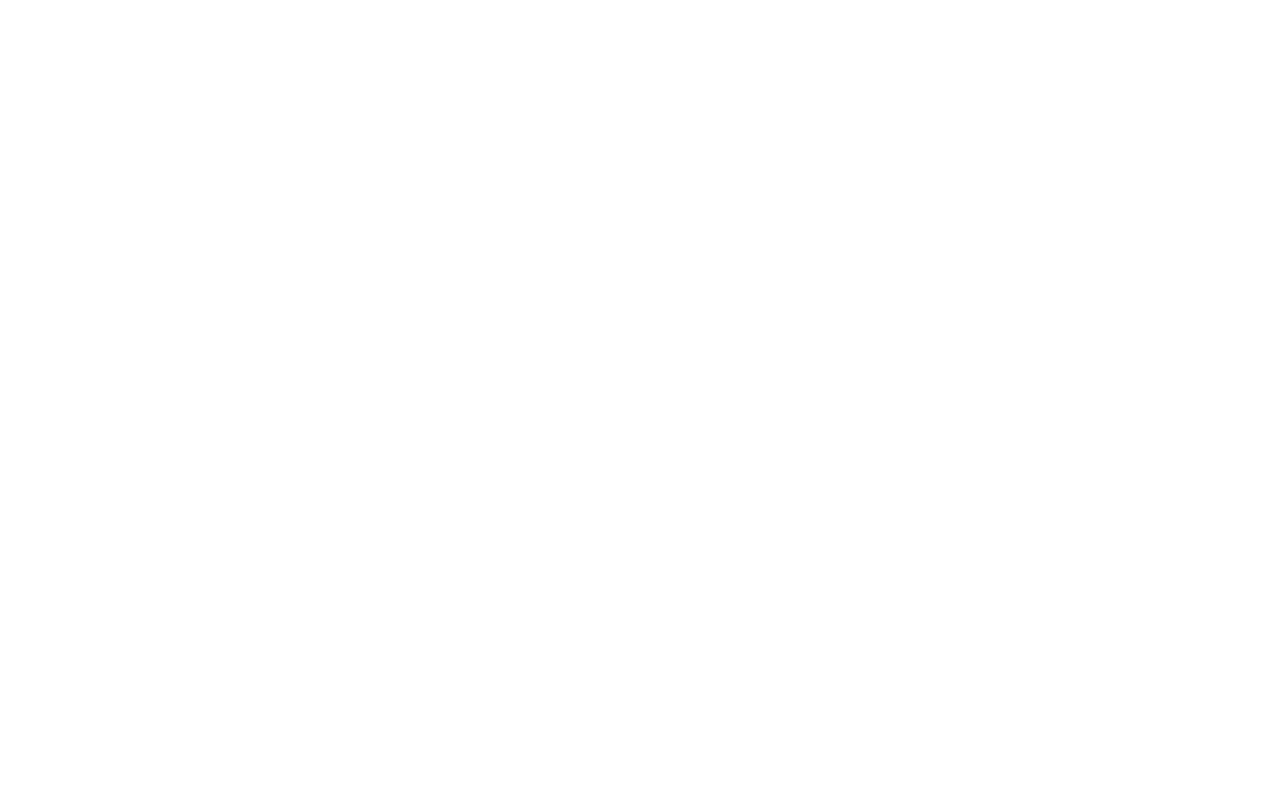
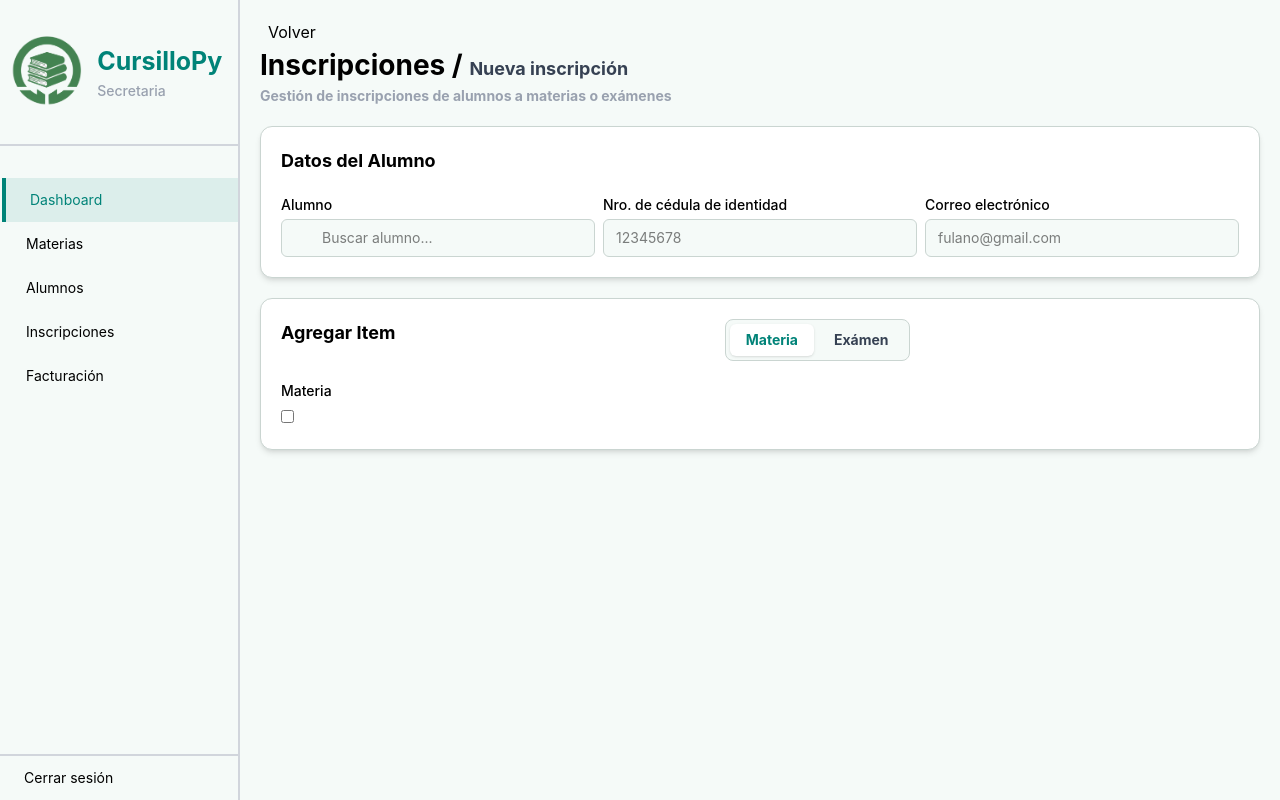
Before and after one commit to leoAchu16/cursillo-ui, a React (Vite) app: page /inscripciones/nueva in a window 1280 px wide. Before the commit this address had no page. Built offline with nearby package versions, Linux system fonts and the light colour scheme; what @iconify/tailwind4 would draw is missing.

Commit message:
Paginas dashboard y nueva isncripcion, estilos en index.css

```diff
--- a/src/App.jsx
+++ b/src/App.jsx
@@ -7,6 +7,8 @@
 import { EnrollmentsPage } from './pages/EnrollmentsPage'
 import { StudentsPage } from './pages/StudentsPage'
 import { InvoicePage } from './pages/InvoicePage'
+import { DashboardPage } from './pages/DashboardPage'
+import { NewEnrollmentPage } from './pages/NewEnrollmentPage'
 
 function App() {
 
@@ -15,10 +17,12 @@
       <Routes>
         {/*Rutas con el layout de secretaria (esto solo es para pruebas visuales) */}
         <Route path='/' element={<Layout />}>
+          <Route path='/' element={<DashboardPage />} />
           <Route path='materias' element={<SubjectsPage />} />
           <Route path='inscripciones' element={<EnrollmentsPage />} />
           <Route path='alumnos' element={<StudentsPage />} />
           <Route path='facturacion' element={<InvoicePage />} />
+          <Route path='inscripciones/nueva' element={<NewEnrollmentPage />} />
         </Route>
 
         <Route path='/login' element={<LoginPage />} />
--- a/src/index.css
+++ b/src/index.css
@@ -59,6 +59,10 @@
   h2 {
     @apply font-bold text-sm text-gray-400;
 
+  }
+
+  h3 {
+    @apply font-bold text-lg text-[--textColor];
   }
 
 
@@ -130,4 +134,7 @@
     @apply bg-red-100 text-red-800;
   }
 
+  .card {
+    @apply flex flex-col w-full bg-white border-1 border-(--borderColor-input) rounded-xl shadow-md p-5 gap-5;
+  }
 }
--- /dev/null
+++ b/src/pages/DashboardPage.jsx
@@ -0,0 +1,11 @@
+
+export const DashboardPage = () => {
+    return (
+        <div className="container-page">
+            <div className="flex flex-col">
+                <h1>Dashboard</h1>
+                <h2>Panel de control</h2>
+            </div>
+        </div>
+    )
+}
--- a/src/pages/EnrollmentsPage.jsx
+++ b/src/pages/EnrollmentsPage.jsx
@@ -1,9 +1,12 @@
 
 import { SearchInput } from "../components/SearchInput"
 import { Table } from "../components/Table"
+import { useNavigate } from "react-router-dom"
 
 
 export const EnrollmentsPage = () => {
+
+    const navigate = useNavigate()
 
     //Los encabezados de la tabla
     const headers = ['Alumno', 'Fecha', 'Total', 'Estado', 'Acciones']
@@ -39,7 +42,9 @@
             </div>
             <div className="flex flex-row justify-between">
                 <SearchInput placeholder="Buscar por alumno"></SearchInput>
-                <button className="flex items-center bg-(--btnColor-primary) text-(--textColor-secondary) rounded-xl p-2 shadow-md hover:bg-(--btnColor-primary-hover) transition-colors cursor-pointer">
+                <button
+                    onClick={() => navigate('/inscripciones/nueva')}
+                    className="flex items-center bg-(--btnColor-primary) text-(--textColor-secondary) rounded-xl p-2 shadow-md hover:bg-(--btnColor-primary-hover) transition-colors cursor-pointer">
                     <i className="icon-[heroicons--plus] text-white mr-2"></i>
                     Nueva inscripción
                 </button>
--- /dev/null
+++ b/src/pages/NewEnrollmentPage.jsx
@@ -0,0 +1,59 @@
+import { SearchInput } from "../components/SearchInput"
+import { SegmentedControl } from "../components/SegmentedControl"
+import { useState } from "react"
+
+export const NewEnrollmentPage = () => {
+
+    const [seccion, setSeccion] = useState("subject");
+
+    const options = [
+        { label: 'Materia', value: 'subject' },
+        { label: 'Exámen', value: 'exam' }
+    ];
+
+    return (
+        <div className="container-page">
+            <div className="flex flex-col">
+                <button
+                    onClick={() => window.history.back()}
+                    className="self-start w-auto transition-colors cursor-pointer hover:text-(--btnColor-primary)">
+                    <i className="icon-[heroicons--arrow-left] mr-2"></i>
+                    Volver
+                </button>
+                <h1>Inscripciones / <span className="text-[18px] text-gray-700">Nueva inscripción</span></h1>
+                <h2>Gestión de inscripciones de alumnos a materias o exámenes</h2>
+            </div>
+            <div className="card">
+                <h3>Datos del Alumno</h3>
+                <div className="grid grid-cols-3 gap-2">
+                    <div>
+                        <label>Alumno</label>
+                        <SearchInput variant="default" placeholder="Buscar alumno..." />
+                    </div>
+                    <div>
+                        <label>Nro. de cédula de identidad</label>
+                        <input type="number" placeholder="12345678" />
+                    </div>
+                    <div>
+                        <label>Correo electrónico</label>
+                        <input type="email" placeholder="fulano@gmail.com" />
+                    </div>
+                </div>
+            </div>
+            <div className="card">
+                <div className="flex flex-row justify-between">
+                    <h3>Agregar Item</h3>
+                    <SegmentedControl
+                        value={seccion}
+                        onChange={setSeccion}
+                        options={options}
+                    />
+                </div>
+                <div>
+                    <label>Materia</label>
+                    <input type="checkbox" placeholder="Seleccionar materia" ></input>
+                </div>
+            </div>
+        </div>
+    )
+}
```
